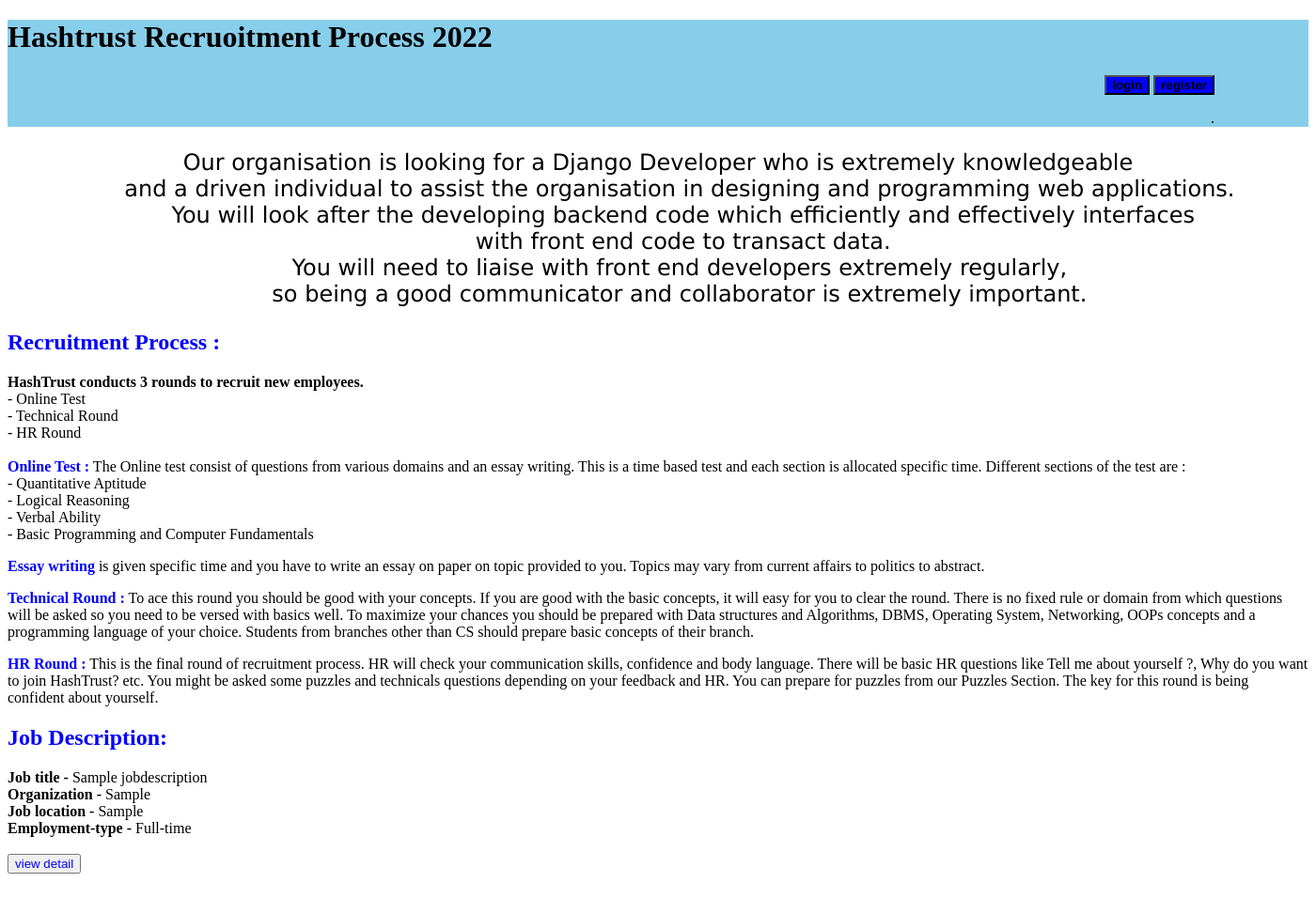
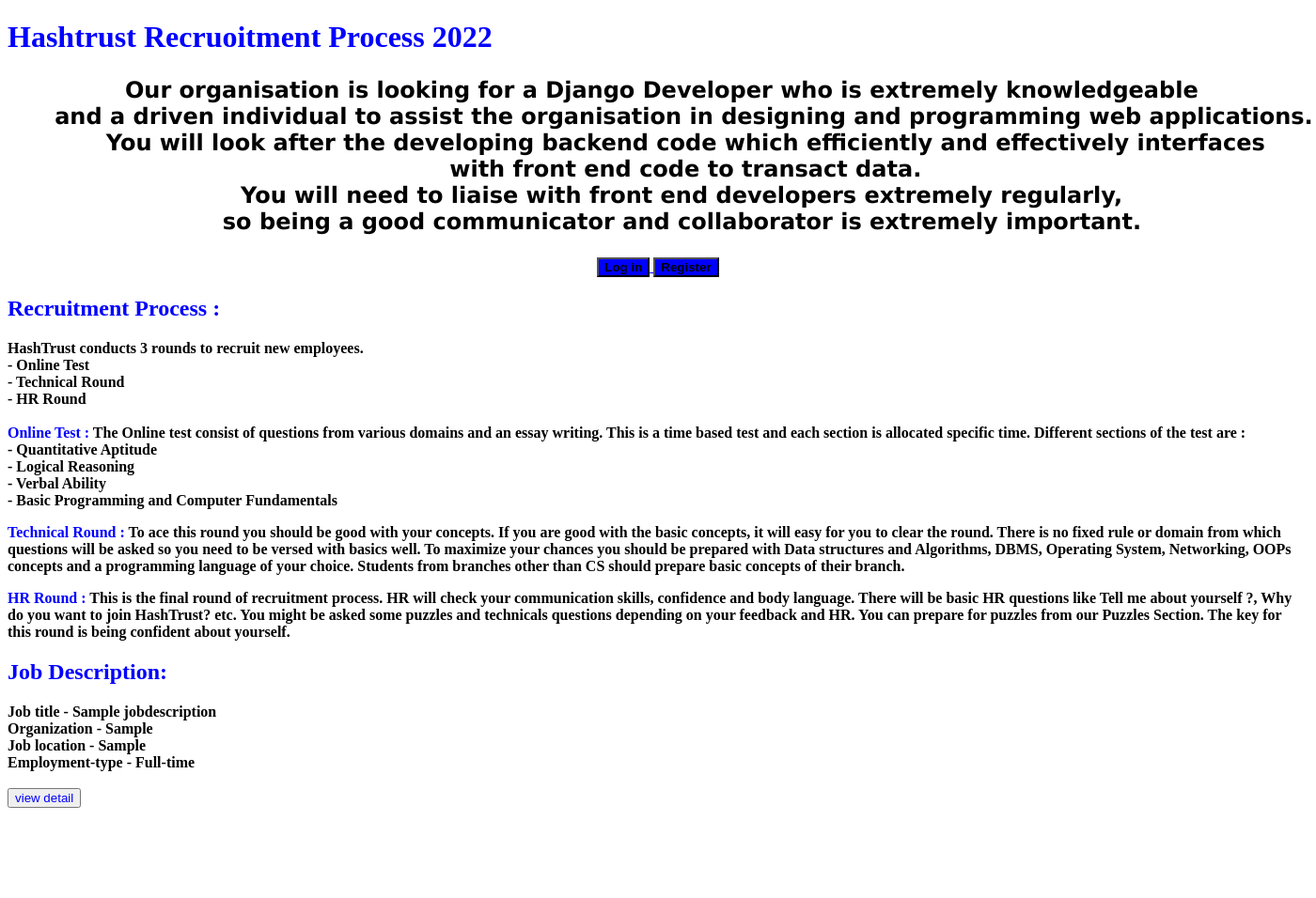
Before and after one commit to deepti5783/HelpRecruiter, a Django app: page / in a window 1400 px wide. Shown: the whole page at 94% size. After the commit the page ends 860 px from the top, so only its background shows below. Run offline with Django 4.2, Linux system fonts and the light colour scheme; tables that the repository leaves empty hold one stand-in row (values such as "Sample post"); parts of the project's set-up code (start-up, migrations or seed data) failed here and were passed over.

Commit message:
Added CSS

```diff
--- a/base/admin.py
+++ b/base/admin.py
@@ -4,7 +4,6 @@ from django.contrib.auth.admin import UserAdmin
 from .forms import UserRegistrationForm
 
 class CustomUserAdmin(UserAdmin):
-    # add_form = UserRegistrationForm
     form = UserRegistrationForm
     model = CustomUser
     list_display = ('email', 'is_staff', 'is_active', 'is_superuser')
--- a/base/models.py
+++ b/base/models.py
@@ -1,4 +1,3 @@
-from distutils.command import upload
 from django.db import models
 from django.contrib.auth.models import AbstractUser
 from .managers import CustomUserManager
@@ -12,7 +11,7 @@ class CustomUser(AbstractUser):
     USERNAME_FIELD : 'email'
     REQUIRED_FIELDS = []
 
-    objects = CustomUserManager
+    objects = CustomUserManager()
 
     def __str__(self):
         return self.email
--- a/base/templates/details.html
+++ b/base/templates/details.html
@@ -11,7 +11,7 @@
     </head>
     <body>
         {% block title %}
-        <h1>Job Description</h1>
+        <h1> Job Description </h1>
         {% endblock %}
 
         {% block content %}
--- a/base/templates/home.html
+++ b/base/templates/home.html
@@ -66,7 +66,9 @@
           <p>You are not logged in</p>
           <a href="{% url 'login' %}">Log In</a>
         {% endif %}
+
         {% endblock %}
+
         <script src="" async defer></script>
     </body>
 </html>
--- a/base/templates/index.html
+++ b/base/templates/index.html
@@ -1,46 +1,65 @@
 <!DOCTYPE html>
 <html>
 <head>
-  <meta charset="utf-8">
+  <meta charset = "utf-8">
   <title>{% block title %}Hashtrust Recruitment Process{% endblock %}</title>
 </head>
+
 <body>
   <main>
     {% block content %}
-  <div style="background-color:skyblue">
-    <div class="header">
-      <h1>Hashtrust Recruoitment Process 2022 </h1>
+
+
+     <div class = "header" style = "color:blue">
+       <h1> Hashtrust Recruoitment Process 2022 </h1>
      </div>
 
-    <div style="text-align:right; margin-right:100px">
-      <a href="{% url 'login' %}"><button type="submit" style="background-color:blue" ><b>login</b></button></a>
-      <a href="{% url 'register' %}"><button type="submit" style="background-color:blue" ><b>register</b></button></a>
-      <p>.</p>
-    </div>
-  </div>
 
-    <div style="text-align : center; font-size : 150%">
-    <pre style = "font-family : verdana"> Our organisation is looking for a Django Developer who is extremely knowledgeable
+
+
+    <div style = "text-align : center; font-size : 150%">
+    <pre style = "font-family : verdana"> <b> Our organisation is looking for a Django Developer who is extremely knowledgeable
       and a driven individual to assist the organisation in designing and programming web applications.
        You will look after the developing backend code which efficiently and effectively interfaces
         with front end code to transact data.
        You will need to liaise with front end developers extremely regularly,
-       so being a good communicator and collaborator is extremely important. </pre>
+       so being a good communicator and collaborator is extremely important.</b> </pre>
     </div>
 
 
+
+    {#{% if user.is_authenticated %}#}
+          {#<h3 style = "color:red; text-align:center">Hi {{ user.username }}, <br> Welcome, You are now logged in! </h3>#}
+          {#<a href = "{% url 'logout' %}"><button type = "submit" style = "background-color:blue" ><b> logout </b></button></a>#}
+            <div style="text-align:center">
+              {% if user.is_authenticated %}
+
+                <h3 style = "color:purple">Hi {{ user.username }}, <br> Welcome, You are now logged in! </h3>
+                <a class="nav-item nav-link" href="{% url 'logout' %}">
+                  <button type = "submit" style = "background-color:blue"><b >Log out</b> <i class="fas fa-sign-out-alt"></i></button>
+                </a>
+
+              {% else %}
+                <a class="nav-item nav-link" href = "{% url 'login' %}">
+                  <button type = "submit" style = "background-color:blue"><b>Log in <i class="fas fa-sign-in-alt"></i></button>
+                </a>
+                <a class="nav-item nav-link" href="{% url 'register' %}">
+                  <button type = "submit" style = "background-color:blue"><b>Register </b><i class="fas fa-user-plus"></i></button>
+                </a>
+              {% endif %}
+              </div>
     <div>
       <div>
-        <h2 style="color:blue">Recruitment Process :</h2>
+        <h2 style = "color:blue"> Recruitment Process : </h2>
 
-        <div font = "font-family : verdana" ><b>HashTrust conducts 3 rounds to recruit new employees.</b></div>
+        <div font = "font-family : verdana" ><b> HashTrust conducts 3 rounds to recruit new employees. </b></div>
           <div font = "font-family : verdana">
           - Online Test<br>
           - Technical Round<br>
           - HR Round<br>
           </div>
 
-        <br><b style="color:blue">Online Test :</b>
+        <br><b style = "color:blue"> Online Test : </b>
         The Online test consist of questions from various domains and an essay writing.
         This is a time based test and each section is allocated specific time.
         Different sections of the test are :<br>
@@ -48,16 +67,15 @@
         - Logical Reasoning<br>
         - Verbal Ability<br>
         - Basic Programming and Computer Fundamentals<br>
-        <p> <b style="color:blue">Essay writing </b>is given specific time and you have to write an essay on paper on topic provided to you.
-           Topics may vary from current affairs to politics to abstract.</p>
-        <p><b style="color:blue">Technical Round :</b>
+
+        <p><b style = "color:blue"> Technical Round :</b>
           To ace this round you should be good with your concepts. If you are good with the basic concepts, it will easy for you to clear the round.
            There is no fixed rule or domain from which questions will be asked so you need to be versed with basics well.
             To maximize your chances you should be prepared with Data structures and Algorithms,
             DBMS, Operating System, Networking, OOPs concepts and a programming language of your choice.
           Students from branches other than CS should prepare basic concepts of their branch.</p>
         <p>
-          <b style="color:blue">HR Round :</b>
+          <b style = "color:blue"> HR Round : </b>
           This is the final round of recruitment process.
           HR will check your communication skills, confidence and body language.
           There will be basic HR questions like Tell me about yourself ?,
@@ -70,14 +88,15 @@ This is the final round of recruitment process.
       </div>
     </div>
 
-  <h2 style="color:blue">Job Description:</h2>
+
+   <h2 style = "color:blue"> Job Description: </h2>
 
 
    {% for jd in jds %}
      <div>
-      <div class="col-md-6">
-        <span class="ml-3 mt-3">
-          <label> <b>Job title - </b>
+       <div class = "col-md-6">
+          <span class = "ml-3 mt-3">
+            <label> <b> Job title - </b>
               {{jd.job_title}}
             </label>
 
@@ -98,7 +117,7 @@ This is the final round of recruitment process.
               </label>
             </div><br>
 
-          <a href="{% url 'detail' jd.id %}"><button type="submit" style="color:blue"> view detail </button></a>
+            <a href = "{% url 'detail' jd.id %}"><button type="submit" style="color:blue"> view detail </button></a>
             <br><br>
 
           {%endfor%}
@@ -106,6 +125,10 @@ This is the final round of recruitment process.
       </div>
     </div>
 
+    {#{% else %}#}
+         {# <p>You are not logged in</p>#}
+          {#<a href="{% url 'login' %}">Log In</a>#}
+    {#{% endif %}#}
     {% endblock %}
   </main>
 </body>
--- a/base/views.py
+++ b/base/views.py
@@ -1,12 +1,12 @@
+
 from django.contrib.auth.models import auth
 from django.contrib.auth.forms import AuthenticationForm
 from django.shortcuts import render,redirect
+from django.contrib.auth import login
 from base.forms import UserRegistrationForm,App_form
 from django.core.exceptions import ValidationError
 from django.contrib import messages
 from .models import JobDescription
-
-
 
 # Create your views here.
 def home(request):
@@ -24,24 +24,21 @@ def index(request):
 
 
 def register(request):
-   context={}
+   #context={}
    if request.method == 'POST':
       form = UserRegistrationForm(request.POST)
 
       if form.is_valid():
-         form.save()
-         # messages.success(request, "Your account has been created successfully.")
+         user = form.save()
+         login(request,user)
          return redirect('/')
 
       else:
-         context['registration_form'] = form
-         messages.error(request, "Unsuccessfully registration, Invalid Information.")
-
-   elif request.method == 'GET':
-      form = UserRegistrationForm()
+         for error in list(form.errors.values()):
+            print(request, error)
 
    else:
-      return ValidationError("This is not correct method.")
+      form = UserRegistrationForm()
 
    return render(request, 'register.html', {'form':form})
 
@@ -58,8 +55,7 @@ def login_view(request):
 
             if user is not None:
                auth.login(request, user)
-               #messages.info(request, "You are now logged in successfully")
-               return redirect('')
+               return redirect('index')
 
             else:
                messages.error(request,"Invalid email or password.")
@@ -83,24 +79,19 @@ def job_Description(request):
 
 
 def detail(request,pk):
-   jobDescriptions=JobDescription.objects.filter(id=pk)
+   jobDescriptions = JobDescription.objects.filter(id = pk)
    context = {"jds":jobDescriptions}
    return render(request, 'job_description.html', context)
-
-'''def detail(request,pk):
-   jobDescriptions=jobDescription.objects.filter(id=pk)
-   context = {'jd':jobDescriptions}
-   return render(request, 'details.html', context)'''
 
 
 def app_form(request,pk):
    if request.method == 'POST':
-      form = App_form(data=request.POST, files=request.FILES)
+      form = App_form(data = request.POST, files = request.FILES)
       if form.is_valid():
-            form.save()
-            return redirect('job_description.html',id=pk)
-   else:
-      form=App_form()
-      context={'form':form}
-      return render(request,"app_form.html",context)
-   #return render(request,"app_form.html")
+            user = form.save()
+            login(request,user)
+            return redirect('job_description.html', id = pk)
+
+   form = App_form()
+   context = {'form':form}
+   return render(request,"app_form.html",context)
--- a/recruiter/settings.py
+++ b/recruiter/settings.py
@@ -131,3 +131,5 @@ DEFAULT_AUTO_FIELD = 'django.db.models.BigAutoField'
 LOGIN_REDIRECT_URL = "/"
 LOGOUT_REDIRECT_URL = "/"
 CRISPY_TEMPLATE_PACK = 'bootstrap4'
+
+CSRF_TRUSTED_ORIGINS=[]
--- a/recruiter/urls.py
+++ b/recruiter/urls.py
@@ -25,9 +25,8 @@ urlpatterns = [
     path('register/', views.register, name ="register"),
     path('login/', views.login_view, name = "login"),
     path('logout/', views.logout, name = "logout" ),
-    path("detail/<str:pk>/",views.detail,name="detail"),
-    path("detail/app_form/<str:pk>/",views.app_form,name="apply"),
-    #path('home/', views.home, name = "home.html"),
-    #path('jobDescription/', views.job_Description, name = "jobDescription"),
+    path("detail/<str:pk>/",views.detail,name = "detail"),
+    path("detail/app_form/<str:pk>/",views.app_form,name = "apply"),
+    path('index',views.index, name = "index")
 
 ]
```
Also changed, not shown: base/forms.py (+16 -7 lines), base/templates/app_form.html (+8 -3 lines), base/templates/job_description.html (+18 -17 lines), base/templates/login.html (+13 -12 lines), base/templates/logout.html (+19 -7 lines), base/templates/register.html (+4 -4 lines). Lines whose indentation alone changed are shown as unchanged.
